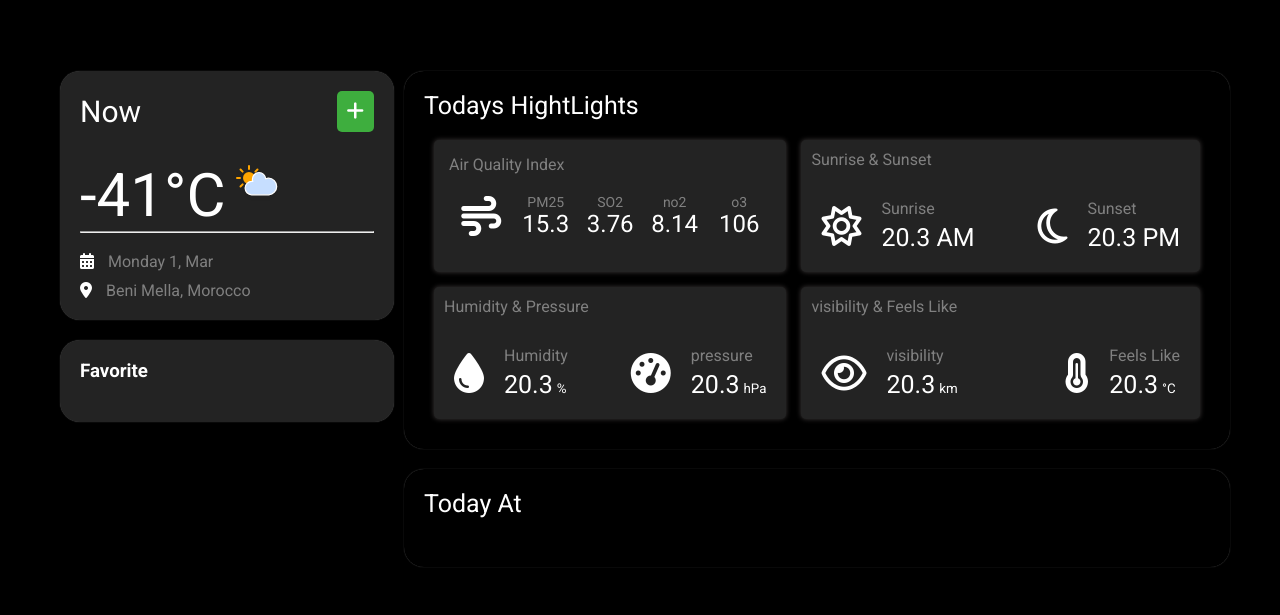
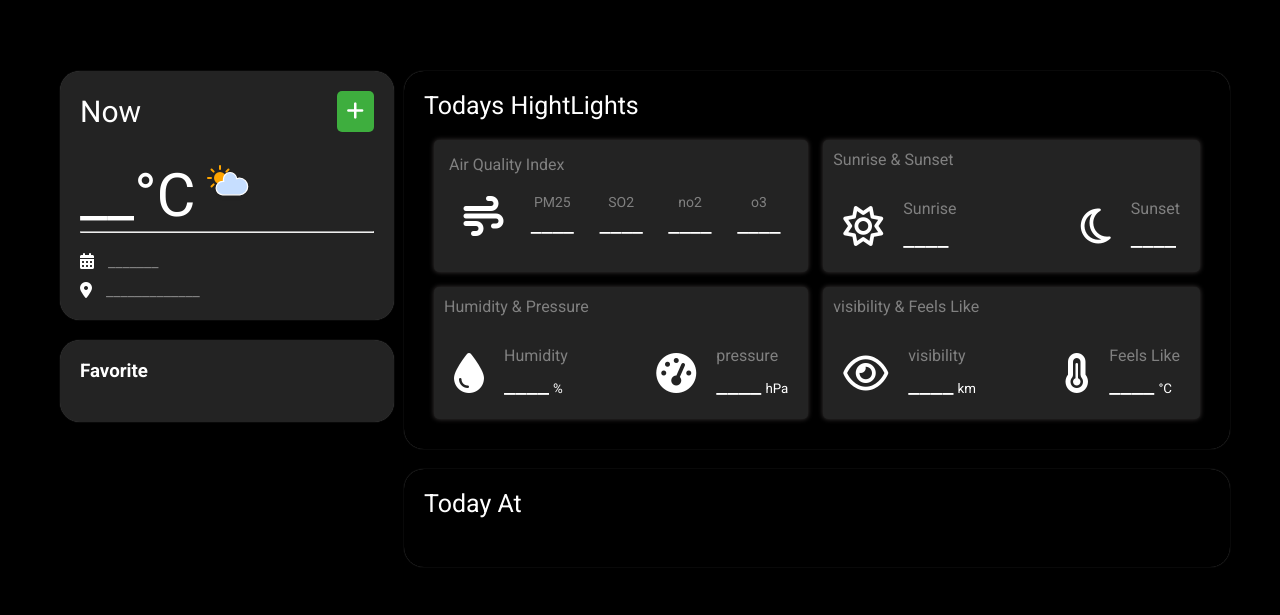
Before and after one commit to KaraniAbdellah/weather_app, a plain HTML site: page app/index.html in a window 1280 px wide. Shown: the part 97-712 px from the top of the page. Drawn offline with Linux system fonts and the light colour scheme; no server answers; files whose address does not match are found by name.

Commit message:
fix content

```diff
--- a/app/index.html
+++ b/app/index.html
@@ -52,7 +52,7 @@
                             </p>
                         </div>
                         <p class="white_color">
-                            <span class="tem_value">-41°C</span>
+                            <span class="tem_value">__°C</span>
                             <img src="amcharts_weather_icons_1.0.0/animated/cloudy-day-1.svg" alt="">
                         </p>
                     </div>
@@ -60,11 +60,11 @@
                     <div class="date">
                         <p class="today_value_date">
                             <i class="fa-solid fa-calendar-days white_color"></i>
-                            <span>Monday 1, Mar</span>
+                            <span>_______</span>
                         </p>
                         <p class="location_value">
                             <i class="fa-solid fa-location-dot white_color"></i>
-                            <span>Beni Mella, Morocco</span>
+                            <span>_____________</span>
                         </p>
                     </div>
                 </div>
@@ -83,10 +83,10 @@
                             <p>Air Quality Index</p>
                             <div class="info">
                                 <p class="white_color wind"><i class="fa-solid fa-wind"></i></p>
-                                <p>PM25 <br> <span class="white_color pm25">15.3</span></p>
-                                <p>SO2 <br> <span class="white_color so2">3.76</span></p>
-                                <p>no2 <br> <span class="white_color no2">8.14</span></p>
-                                <p>o3 <br> <span class="white_color o3">106</span></p>
+                                <p>PM25 <br> <span class="white_color pm25">____</span></p>
+                                <p>SO2 <br> <span class="white_color so2">____</span></p>
+                                <p>no2 <br> <span class="white_color no2">____</span></p>
+                                <p>o3 <br> <span class="white_color o3">____</span></p>
                             </div>
                         </div>
                         <div class="sunrise_sunset dark_bgColor">
@@ -96,14 +96,14 @@
                                     <i class="fa-regular fa-sun white_color"></i>
                                     <div class="info">
                                         <p class="title">Sunrise</p>
-                                        <span class="white_color sunrise_content">20.3 AM</span>
+                                        <span class="white_color sunrise_content">____</span>
                                     </div>
                                 </div>
                                 <div class="sunset">
                                     <i class="fa-regular fa-moon white_color"></i>
                                     <div class="info">
                                         <p class="title">Sunset</p>
-                                        <span class="white_color sunset_content">20.3 PM</span>
+                                        <span class="white_color sunset_content">____</span>
                                     </div>
                                 </div>
                             </div>
@@ -116,7 +116,7 @@
                                     <!-- <img class="image_width" src="../images/humidity.png" alt=""> -->
                                     <div class="info">
                                         <p class="title">Humidity</p>
-                                        <span class="white_color humidity_content">20.3</span>
+                                        <span class="white_color humidity_content">____</span>
                                         <small class="white_color">%</small>
                                     </div>
                                 </div>
@@ -125,7 +125,7 @@
                                      <i class="fas fa-tachometer-alt white_color"></i>
                                     <div class="info">
                                         <p class="title">pressure</p>
-                                        <span class="white_color pressure_content">20.3</span>
+                                        <span class="white_color pressure_content">____</span>
                                         <small class="white_color">hPa</small>
                                     </div>
                                 </div>
@@ -138,7 +138,7 @@
                                     <i class="fa-regular fa-eye white_color"></i>
                                     <div class="info">
                                         <p class="title">visibility</p>
-                                        <span class="white_color visibility_content">20.3</span>
+                                        <span class="white_color visibility_content">____</span>
                                         <small class="white_color">km</small>
                                     </div>
                                 </div>
@@ -146,7 +146,7 @@
                                     <i class="fa-solid fa-temperature-three-quarters white_color"></i>
                                     <div class="info">
                                         <p class="title">Feels Like</p>
-                                        <span class="white_color feels_like_content">20.3</span>
+                                        <span class="white_color feels_like_content">____</span>
                                         <small class="white_color">°C</small>
                                     </div>
                                 </div>
--- a/app/main.js
+++ b/app/main.js
@@ -320,6 +320,13 @@ async function fetchNextDays(city_name) {
     let apiKey = "76d59da09bf6ff9fea4a24d945516588";
     let FocetUrl = `https://api.openweathermap.org/data/2.5/forecast?q=${city_name}&appid=${apiKey}`;
 
+    let BgBoxClass = "dark_bgColor";
+    let TextBoxClass = "white_color";
+    if (document.body.classList.contains("white_bgColor_body")) {
+        BgBoxClass = "white_bgColor";
+        TextBoxClass = "dark_color";
+    }
+
     try {
         let reponse = await fetch(FocetUrl);
         let data = await reponse.json();
@@ -328,7 +335,7 @@ async function fetchNextDays(city_name) {
                 // create new div element
                 let div_ele = document.createElement("div");
                 div_ele.classList.add("box");
-                div_ele.classList.add("dark_bgColor");
+                div_ele.classList.add(BgBoxClass);
 
                 // create name image
                 let image = document.createElement("img");
@@ -341,9 +348,9 @@ async function fetchNextDays(city_name) {
                 let temp = (Number(data.list[i].main.temp) - 273.15).toFixed(2);
 
                 div_ele.innerHTML = `
-                    <p class="time white_color">${time}</p>
+                    <p class="time ${TextBoxClass}">${time}</p>
                     <img src="${image.src}" alt="">
-                    <p class="degree white_color">${temp}°</p>
+                    <p class="degree ${TextBoxClass}">${temp}°</p>
                 `;
                 next_day_box.append(div_ele);
                 console.log(next_day_box);
```
